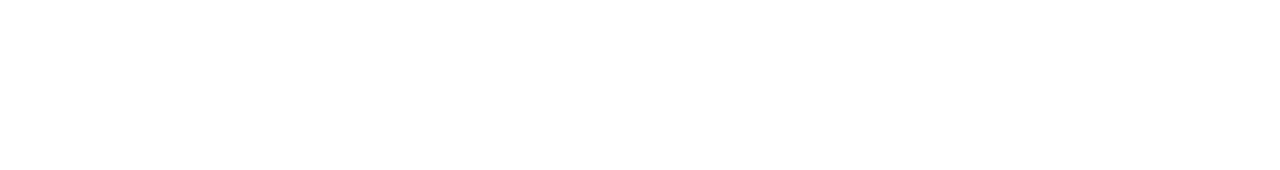
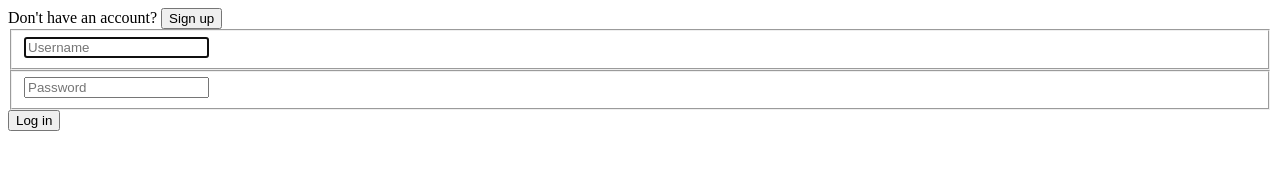
Before and after one commit to WaytGG/authorization-form, a plain HTML site: page index.html in a window 1280 px wide. Drawn offline with Linux system fonts and the light colour scheme.

Commit message:
Add form

```diff
--- a/index.html
+++ b/index.html
@@ -8,6 +8,20 @@
     <link rel="stylesheet" href="style.css" />
   </head>
   <body>
-
+    <div class="wrapper">
+     <form class="sign-up" method="get">
+       <label class="heading-signup"> Don't have an account? </label>
+       <button class="button-signup" type="submit">Sign up</button>
+     </form>
+     <form class="login" action="#"  method="post">
+       <fieldset class="user">
+         <input class="input-username" autofocus type="text" placeholder="Username" pattern="[a-z]{1,15}"  title="Username should only contain lowercase english letters." required/>
+       </fieldset>
+       <fieldset class="password">
+         <input class="input-pwd" type="password" placeholder="Password" pattern="(?=.*\d)(?=.*[a-z])(?=.*[A-Z]).{8,}" title="Password must contain 1 capital letter and one number.Minimum 8 symbols " required/>
+       </fieldset>
+       <button class="button-login" type="submit">Log in</button>
+     </form>
+   </div>
   </body>
 </html>
```
